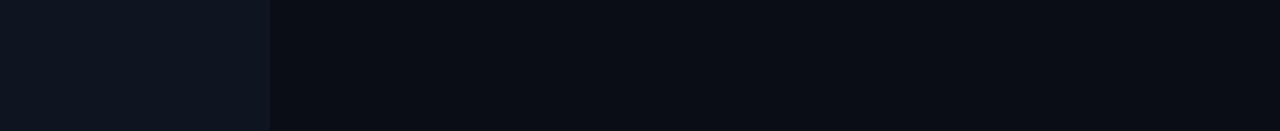
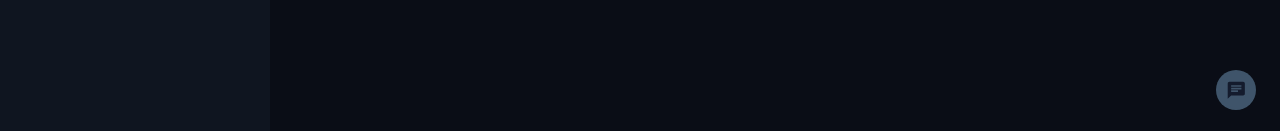
Before and after one commit to BeginnerLoc/ReactJS-Client, a React (Create React App) app: page / in a window 1280 px wide. Shown: the part 666-797 px from the top of the page. Built offline with nearby package versions, Linux system fonts and the light colour scheme.

Commit message:
completed ChatBot UI
Need to implement message handling logic

```diff
--- a/src/App.js
+++ b/src/App.js
@@ -12,7 +12,7 @@
 import Dashboard from './scenes/dashboard/index';
 import Team from './scenes/team';
 import Download from './scenes/download';
-
+import ChatBot from './components/chatbot';
 function App() {
   const [theme, colorMode] = useMode();
 
@@ -32,6 +32,7 @@
                 <Route path="/download" element={<Download />} />
               </Routes>
             </main>
+            <ChatBot/>
           </div>
         </ProjectProvider>
       </ThemeProvider>
--- /dev/null
+++ b/src/components/ChatMessageBox.jsx
@@ -0,0 +1,117 @@
+import React, { useState } from 'react';
+import Paper from '@mui/material/Paper';
+import Typography from '@mui/material/Typography';
+import TextField from '@mui/material/TextField';
+import Box from '@mui/material/Box';
+import IconButton from '@mui/material/IconButton';
+import SendIcon from '@mui/icons-material/Send';
+import { useTheme } from '@mui/material';
+import { tokens } from '../theme';
+
+const ChatMessageBox = () => {
+    const theme = useTheme();
+    const colors = tokens(theme.palette.mode);
+    const [messages, setMessages] = useState([
+        { text: 'Hello', sender: 'assistant' },
+        { text: 'Hi', sender: 'user' },
+        { text: 'How can I help you?', sender: 'assistant' },
+        { text: 'I have a question...', sender: 'user' },
+        { text: 'I have a question...', sender: 'user' },
+        { text: 'I have a question...', sender: 'user' },
+        { text: 'I have a question...', sender: 'user' },
+
+        // Add more fake messages as needed
+    ]);
+
+    const handleSubmit = (e) => {
+        e.preventDefault();
+        const newMessage = e.target.message.value;
+        setMessages([...messages, { text: newMessage, sender: 'user' }]);
+        e.target.message.value = '';
+    };
+
+    return (
+        <Paper
+            elevation={3}
+            style={{
+                position: 'fixed',
+                bottom: '80px',
+                right: '30px',
+                width: '350px',
+                height: '350px',
+                borderRadius: '8px',
+                backgroundColor: colors.primary[400],
+                display: 'flex',
+                flexDirection: 'column',
+            }}
+            onClick={(e) => e.stopPropagation()}
+        >
+            <div
+                style={{
+                    backgroundColor: colors.blueAccent[700],
+                    padding: '10px',
+                    borderTopLeftRadius: '8px',
+                    borderTopRightRadius: '8px',
+                }}
+            >
+                <Typography variant="h6" gutterBottom style={{ color: '#fff' }}>
+                    AI Assistant
+                </Typography>
+            </div>
+            <div
+                style={{
+                    flex: 1,
+                    maxHeight: '300px',
+                    overflowY: 'auto',
+                    marginBottom: '10px',
+                    backgroundColor: colors.primary[400],
+                    display: 'flex',
+                    flexDirection: 'column',
+                }}
+            >
+                    {messages.map((message, index) => (
+                        <Paper //<= adjust this paper
+                            key={index}
+                            elevation={2}
+                            style={{
+                                margin: '8px',
+                                padding: '8px',
+                                backgroundColor: message.sender === 'user' ? colors.blueAccent[700] : '#fff',
+                                textAlign: message.sender === 'user' ? 'right' : 'left',
+                                alignSelf: message.sender === 'user' ? 'flex-end' : 'flex-start',
+                                display: 'inline-block',
+                                width: '200'
+                            }}
+                        >
+                            <Typography
+                                variant="body1"
+                                style={{
+                                    color: message.sender === 'user' ? '#fff' : colors.blueAccent[700],
+                                }}
+                            >
+                                {message.text}
+                            </Typography>
+                        </Paper>
+                    ))}
+
+            </div >
+            <form onSubmit={handleSubmit} style={{ display: 'flex', margin: '8px' }}>
+                <TextField
+                    variant="outlined"
+                    placeholder="Type a message..."
+                    fullWidth
+                    size="small"
+                    style={{ marginRight: '10px' }}
+                    name="message"
+                />
+                <Box>
+                    <IconButton color={colors.blueAccent[700]} type="submit">
+                        <SendIcon />
+                    </IconButton>
+                </Box>
+            </form>
+        </Paper >
+    );
+};
+
+export default ChatMessageBox;
--- /dev/null
+++ b/src/components/chatbot.jsx
@@ -0,0 +1,59 @@
+import React, { useState } from 'react';
+import Avatar from '@mui/material/Avatar';
+import ChatIcon from '@mui/icons-material/Chat';
+import ChatMessageBox from './ChatMessageBox';
+import { useTheme } from '@mui/material';
+import { tokens } from '../theme';
+
+const ChatBot = () => {
+
+  const theme = useTheme();
+  const colors = tokens(theme.palette.mode);
+
+  const [isChatOpen, setIsChatOpen] = useState(false);
+  const [isHovered, setIsHovered] = useState(false);
+
+  const handleChatClick = () => {
+    setIsChatOpen(!isChatOpen);
+  };
+
+  const handleMouseEnter = () => {
+    setIsHovered(true);
+  };
+
+  const handleMouseLeave = () => {
+    setIsHovered(false);
+  };
+
+  const chatBotContainerStyle = {
+    position: 'fixed',
+    bottom: '1.5rem',
+    right: '1.5rem',
+    display: 'flex',
+    alignItems: 'center',
+    cursor: 'pointer',
+    zIndex: 9999,
+  };
+
+  const avatarStyle = {
+    backgroundColor: isHovered ? colors.blueAccent[700] : 'rgba(142, 192, 232, 0.4)', // Replace with your preferred color
+    transition: 'transform 0.3s', // Add transition for smooth effect
+    transform: isHovered ? 'scale(1.2)' : 'scale(1)', // Scale up the Avatar on hover
+  };
+
+  return (
+    <div
+      style={chatBotContainerStyle}
+      onClick={handleChatClick}
+      onMouseEnter={handleMouseEnter}
+      onMouseLeave={handleMouseLeave}
+    >
+      <Avatar style={avatarStyle}>
+        <ChatIcon />
+      </Avatar>
+      {isChatOpen && <ChatMessageBox />}
+    </div>
+  );
+};
+
+export default ChatBot;
```
